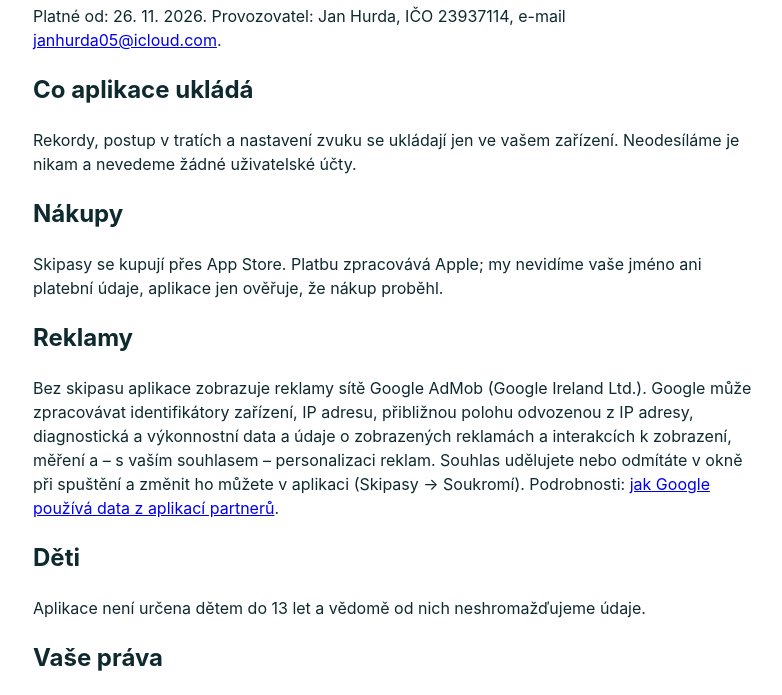
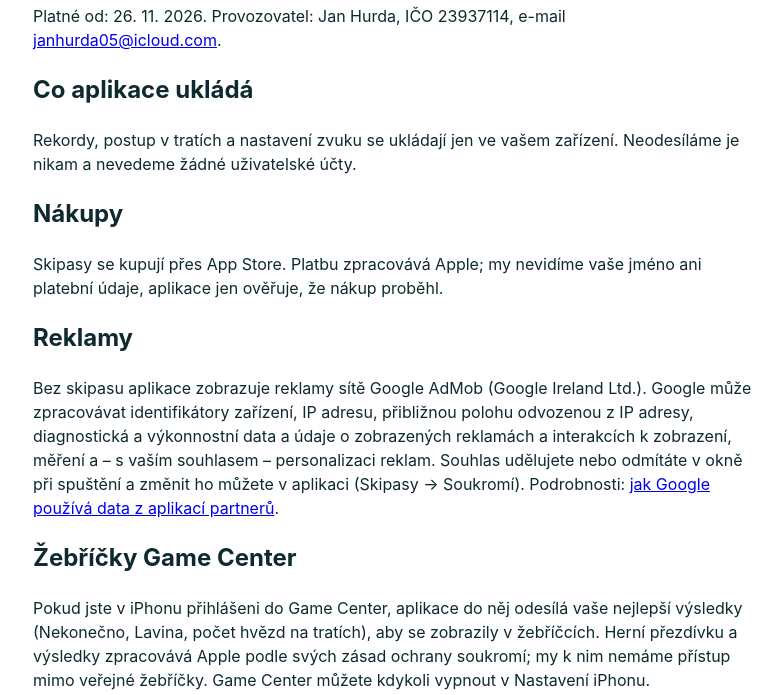
Before and after one commit to asic-x/hrana-support, a plain HTML site: page index.html in a window 1280 px wide. Shown: the part 105-800 px from the top of the page, without its empty margins (247-1029 px from the left). Drawn offline with Linux system fonts and the light colour scheme.

Commit message:
Game Center leaderboards in privacy policy

```diff
--- a/index.html
+++ b/index.html
@@ -9,6 +9,8 @@
 <p>Skipasy se kupují přes App Store. Platbu zpracovává Apple; my nevidíme vaše jméno ani platební údaje, aplikace jen ověřuje, že nákup proběhl.</p>
 <h2>Reklamy</h2>
 <p>Bez skipasu aplikace zobrazuje reklamy sítě Google AdMob (Google Ireland Ltd.). Google může zpracovávat identifikátory zařízení, IP adresu, přibližnou polohu odvozenou z IP adresy, diagnostická a výkonnostní data a údaje o zobrazených reklamách a interakcích k zobrazení, měření a – s vaším souhlasem – personalizaci reklam. Souhlas udělujete nebo odmítáte v okně při spuštění a změnit ho můžete v aplikaci (Skipasy → Soukromí). Podrobnosti: <a href="https://policies.google.com/technologies/partner-sites">jak Google používá data z aplikací partnerů</a>.</p>
+<h2>Žebříčky Game Center</h2>
+<p>Pokud jste v iPhonu přihlášeni do Game Center, aplikace do něj odesílá vaše nejlepší výsledky (Nekonečno, Lavina, počet hvězd na tratích), aby se zobrazily v žebříčcích. Herní přezdívku a výsledky zpracovává Apple podle svých zásad ochrany soukromí; my k nim nemáme přístup mimo veřejné žebříčky. Game Center můžete kdykoli vypnout v Nastavení iPhonu.</p>
 <h2>Děti</h2>
 <p>Aplikace není určena dětem do 13 let a vědomě od nich neshromažďujeme údaje.</p>
 <h2>Vaše práva</h2>
```
